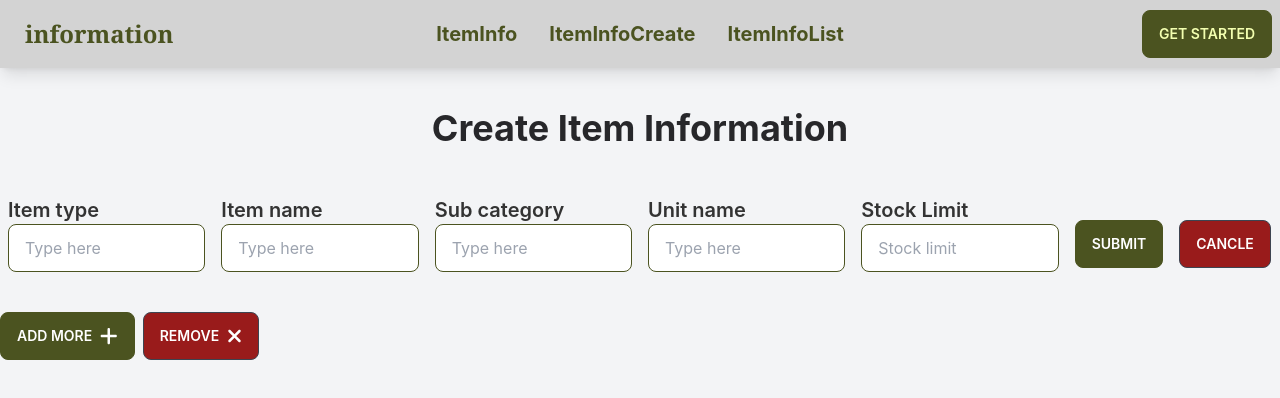
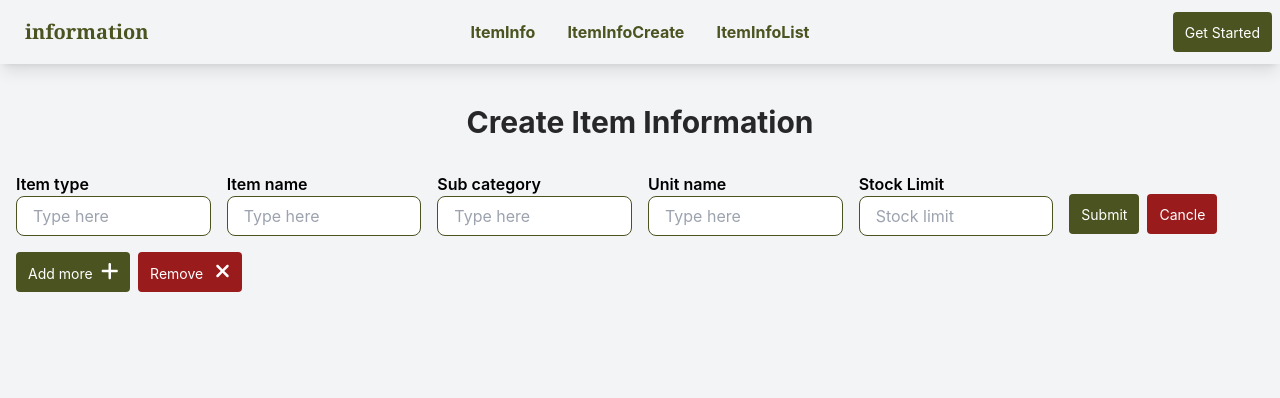
Before and after one commit to epshita-shima/product-information-client, a React (Create React App) app: page /iteminfocreate in a window 1280 px wide. Shown: the top 398 px of the page. Built offline with nearby package versions, Linux system fonts and the light colour scheme.

Commit message:
edit on color

```diff
--- a/src/Pages/Header.js
+++ b/src/Pages/Header.js
@@ -9,26 +9,26 @@ const Header = () => {
 
     </>
     return (
-        <div className='bg-secondary'>
-            <div class="navbar bg-secondary container mx-auto shadow-lg">
+        <div className=''>
+            <div class="navbar bg-[##D3D3D3] container mx-auto shadow-lg">
                 <div class="navbar-start">
                     <div class="dropdown">
                         <label tabindex="0" class="btn btn-ghost lg:hidden">
                             <svg xmlns="http://www.w3.org/2000/svg" class="h-5 w-5" fill="none" viewBox="0 0 24 24" stroke="currentColor"><path stroke-linecap="round" stroke-linejoin="round" stroke-width="2" d="M4 6h16M4 12h8m-8 6h16" /></svg>
                         </label>
-                        <ul tabindex="0" class="menu menu-compact dropdown-content mt-3 p-2 shadow bg-base-100 rounded-box w-52 text-primary">
+                        <ul tabindex="0" class="menu menu-compact dropdown-content mt-3 p-2 shadow bg-white rounded-box w-52 text-[#4b5320]">
                             {menuItems}
                         </ul>
                     </div>
-                    <a class="btn btn-ghost normal-case text-2xl text-primary font-serif font-bold">information</a>
+                    <a class="btn btn-ghost normal-case text-xl text-[#4b5320] font-serif font-bold">information</a>
                 </div>
                 <div class="navbar-center hidden lg:flex">
-                    <ul class="menu menu-horizontal p-0 text-primary text-xl font-bold">
+                    <ul class="menu menu-horizontal p-0 text-[#4b5320] font-bold">
                         {menuItems}
                     </ul>
                 </div>
                 <div class="navbar-end">
-                    <a class="btn btn-primary">Get started</a>
+                    <button className='btn-sm bg-[#4b5320] text-white h-10 rounded'>Get Started</button>
                 </div>
             </div>
         </div>
--- a/src/Pages/ItemInfoCreate.js
+++ b/src/Pages/ItemInfoCreate.js
@@ -46,49 +46,53 @@ const ItemInfoCreate = () => {
     return (
         <div className='container mx-auto mt-10 w-fit h-screen'>
             <div>
-                <h2 className='text-4xl text-zinc-800 font-bold text-center mb-10'>Create Item Information</h2>
+                <h2 className='text-3xl text-zinc-800 font-bold text-center mb-4'>Create Item Information</h2>
             </div>
-            <div>
+            <div className='p-4'>
                 {
                     info.map((info, index) => (
-                        <div className='mb-8 sm:p-2'>
+                        <div className='mb-2'>
                             <form className='grid sm:grid-cols-2 md:grid-cols-3 lg:grid-cols-6 gap-4 items-center' key={index} onSubmit={handleSubmit}>
                                 <div>
-                                    <label htmlFor="" className='text-xl font-semibold'>Item type</label>
+                                    <label htmlFor="" className='text-black font-semibold'>Item type</label>
                                     <input type="text"
                                         name='itemType'
                                         placeholder="Type here"
-                                        class="input input-bordered input-primary w-full max-w-xs" />
+                                        required
+                                        class="input border-1 border-[#4b5320] bg-white h-10 w-full max-w-xs" />
                                 </div>
                                 <div>
-                                    <label htmlFor="" className='text-xl font-semibold'>Item name</label>
+                                    <label htmlFor="" className='text-black font-semibold'>Item name</label>
                                     <input type="text"
                                         name='itemName'
                                         placeholder="Type here"
-                                        class="input input-bordered input-primary w-full max-w-xs" />
+                                        required
+                                        class="input border-1 border-[#4b5320] bg-white  h-10 w-full max-w-xs" />
                                 </div>
 
                                 <div>
-                                    <label htmlFor="" className='text-xl font-semibold'>Sub category</label>
+                                    <label htmlFor="" className='text-black font-semibold'>Sub category</label>
                                     <input type="text"
                                         name='categoryName'
                                         placeholder="Type here"
-                                        class="input input-bordered input-primary w-full max-w-xs" />
+                                        required
+                                        class="input border-1 border-[#4b5320] bg-white  h-10 w-full max-w-xs" />
                                 </div>
                                 <div>
-                                    <label htmlFor="" className='text-xl font-semibold'>Unit name</label>
+                                    <label htmlFor="" className='text-black font-semibold'>Unit name</label>
                                     <input type="text"
                                         name='unitName'
                                         placeholder="Type here"
-                                        class="input input-bordered input-primary w-full max-w-xs" />
+                                        required
+                                        class="input border-1 border-[#4b5320] bg-white  h-10 w-full max-w-xs" />
                                 </div>
                                 <div>
-                                    <label htmlFor="" className='text-xl font-semibold'>Stock Limit</label>
-                                    <input type="text" name='stockInfo' placeholder="Stock limit" class="input input-bordered input-primary w-full max-w-xs" />
+                                    <label htmlFor="" className='text-black font-semibold'>Stock Limit</label>
+                                    <input type="text" name='stockInfo' placeholder="Stock limit" required class="input border-1 border-[#4b5320] bg-white  h-10 w-full max-w-xs" />
                                 </div>
                                 <div className='mt-5'>
-                                    <input type="submit" className='btn btn-primary text-white w-18 h-10' />
-                                    <Link to='/itemlist'><button className='btn bg-red-800 hover:bg-red-700 text-white ml-4'>Cancle</button></Link>
+                                    <input type="submit" value='Submit' className='btn-sm  bg-[#4b5320] text-white h-10 rounded' />
+                                    <Link to='/itemlist'><button className='btn-sm border-none bg-red-800 hover:bg-red-700 text-white h-10 rounded ml-2'>Cancle</button></Link>
                                 </div>
                             </form>
 
@@ -96,8 +100,8 @@ const ItemInfoCreate = () => {
                     ))
                 }
                 <div className='mt-4'>
-                    <button onClick={addList} className='btn btn-primary text-white'>Add more<FontAwesomeIcon className='text-xl text-white ml-2' icon={faPlus}></FontAwesomeIcon></button>
-                    <button onClick={removeList} className='btn bg-red-800 hover:bg-red-700 text-white ml-2'>Remove <FontAwesomeIcon className='text-white ml-2 text-xl' icon={faXmark}></FontAwesomeIcon></button>
+                    <button onClick={addList} className='btn-sm bg-[#4b5320] text-white h-10 rounded'>Add more<FontAwesomeIcon className='text-xl text-white ml-2' icon={faPlus}></FontAwesomeIcon></button>
+                    <button onClick={removeList} className='btn-sm bg-red-800 hover:bg-red-700 border-none text-white h-10 rounded ml-2 '>Remove <FontAwesomeIcon className='text-white ml-2 text-xl' icon={faXmark}></FontAwesomeIcon></button>
                 </div>
             </div>
         </div>
--- a/src/Pages/UpdateInfoList.js
+++ b/src/Pages/UpdateInfoList.js
@@ -38,45 +38,49 @@ const UpdateInfoList = () => {
 
     }
     return (
-        <div className='container mx-auto'>
-            <h2 className='text-4xl font-bold text-center mt-10 mb-10 text-stone-900 '>Updating Item Name: {infoList.insertName}</h2>
+        <div className='container mx-auto h-screen w-9/12'>
+            <h2 className='text-3xl font-bold text-center mt-10 mb-10 text-stone-900 '>Updating Item Name: {infoList.insertName}</h2>
             <form className='grid  sm:grid-cols-2 md:grid-cols-3 lg:grid-cols-6 gap-4 items-center' onSubmit={handleUpdateInfo}>
                 <div>
-                    <label htmlFor="" className='text-xl font-semibold'>Item type</label>
+                    <label htmlFor="" className='text-black font-semibold'>Item type</label>
                     <input type="text"
                         name='itemType'
                         placeholder="Type here"
-                        class="input input-bordered input-primary w-full max-w-xs" />
+                        required
+                        class="input border-1 border-[#4b5320] bg-white h-10 w-full max-w-xs" />
                 </div>
                 <div>
-                    <label htmlFor="" className='text-xl font-semibold'>Item name</label>
+                    <label htmlFor="" className='text-black font-semibold'>Item name</label>
                     <input type="text"
                         name='itemName'
                         placeholder="Type here"
-                        class="input input-bordered input-primary w-full max-w-xs" />
+                        required
+                        class="input border-1 border-[#4b5320] bg-white  h-10 w-full max-w-xs" />
                 </div>
 
                 <div>
-                    <label htmlFor="" className='text-xl font-semibold'>Sub category</label>
+                    <label htmlFor="" className='text-black font-semibold'>Sub category</label>
                     <input type="text"
                         name='categoryName'
                         placeholder="Type here"
-                        class="input input-bordered input-primary w-full max-w-xs" />
+                        required
+                        class="input border-1 border-[#4b5320] bg-white  h-10 w-full max-w-xs" />
                 </div>
                 <div>
-                    <label htmlFor="" className='text-xl font-semibold'>Unit name</label>
+                    <label htmlFor="" className='text-black font-semibold'>Unit name</label>
                     <input type="text"
                         name='unitName'
                         placeholder="Type here"
-                        class="input input-bordered input-primary w-full max-w-xs" />
+                        required
+                        class="input border-1 border-[#4b5320] bg-white  h-10 w-full max-w-xs" />
                 </div>
                 <div>
-                    <label htmlFor="" className='text-xl font-semibold'>Stock Limit</label>
-                    <input type="text" name='stockInfo' placeholder="Stock limit" class="input input-bordered input-primary w-full max-w-xs" />
+                    <label htmlFor="" className='text-black font-semibold'>Stock Limit</label>
+                    <input type="text" name='stockInfo' placeholder="Stock limit" required class="input border-1 border-[#4b5320] bg-white  h-10 w-full max-w-xs" />
                 </div>
                 <div className='mt-5'>
-                    <input type="submit" className='btn btn-primary text-white w-18 h-10' />
-                    <Link to='/itemlist'><button className='btn bg-red-800 hover:bg-red-700 text-white ml-4'>Cancle</button></Link>
+                    <input type="submit" value='Submit' className='btn-sm  bg-[#4b5320] text-white h-10 rounded' />
+                    <Link to='/itemlist'><button className='btn-sm border-none bg-red-800 hover:bg-red-700 text-white h-10 rounded ml-2'>Cancle</button></Link>
                 </div>
             </form>
         </div>
```
Also changed, not shown: src/Pages/ItemInfo.js (+6 -6 lines), src/Pages/ItemInfoList.js (+9 -9 lines).
